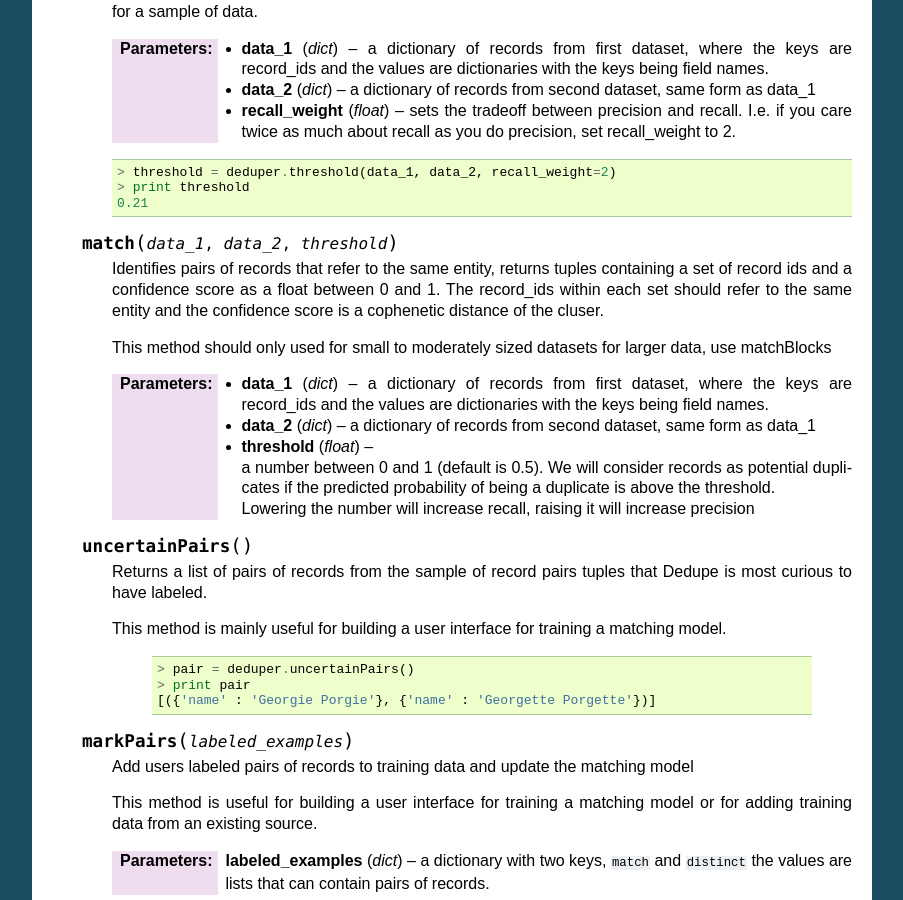
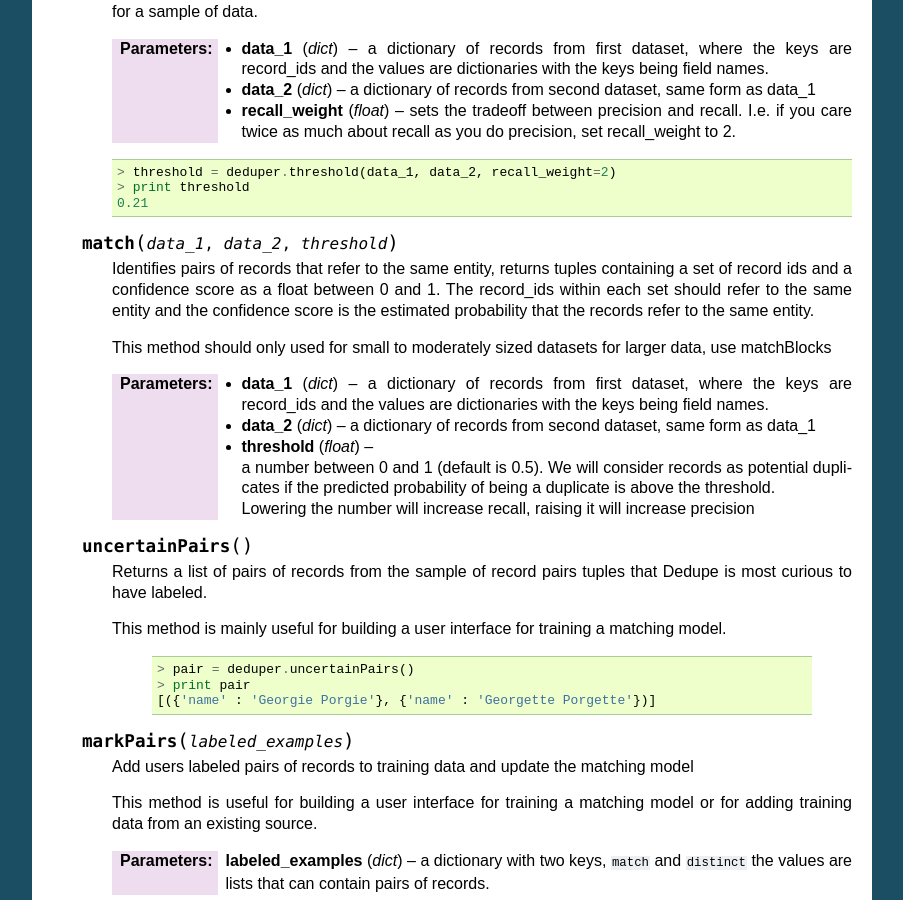
Before and after one commit to dedupeio/dedupe, a Sphinx documentation site: the page built from docs/API-documentation.rst, in a window 1280 px wide and 900 px high, scrolled down 7694 px. Shown: the whole window, without its empty margins (198-1101 px from the left). Built offline with Sphinx 7.4.7, drawn with Linux system fonts in a browser that asks for light colours; some of the changed text lies outside the part shown.

Commit message:
confidence for record link is estimated probability

```diff
--- a/docs/common_recordlink_methods.rst
+++ b/docs/common_recordlink_methods.rst
@@ -25,7 +25,8 @@
    Identifies pairs of records that refer to the same entity, returns tuples
    containing a set of record ids and a confidence score as a float between 0
    and 1. The record_ids within each set should refer to the
-   same entity and the confidence score is a cophenetic distance of the cluser.
+   same entity and the confidence score is the estimated probability that
+   the records refer to the same entity.
 
    This method should only used for small to moderately sized datasets for
    larger data, use matchBlocks
```
